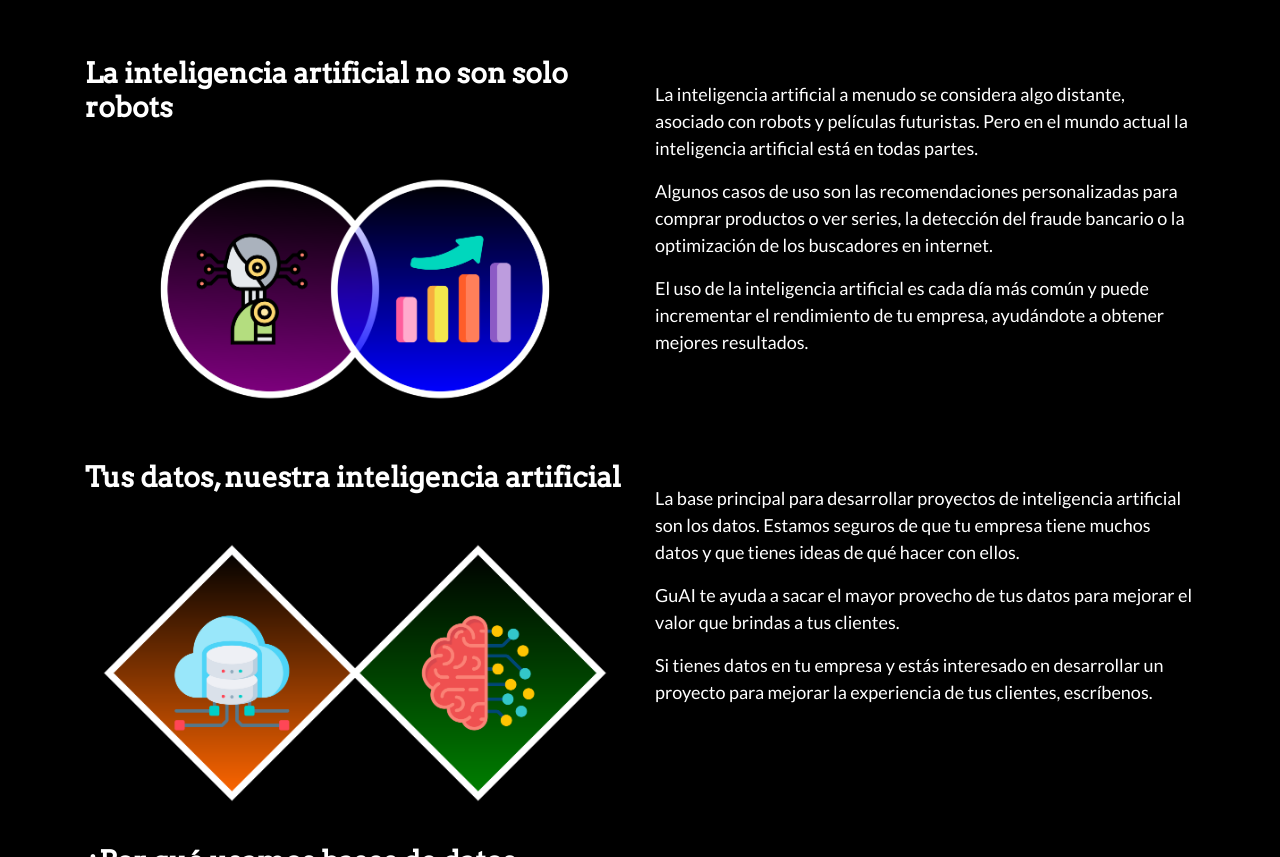
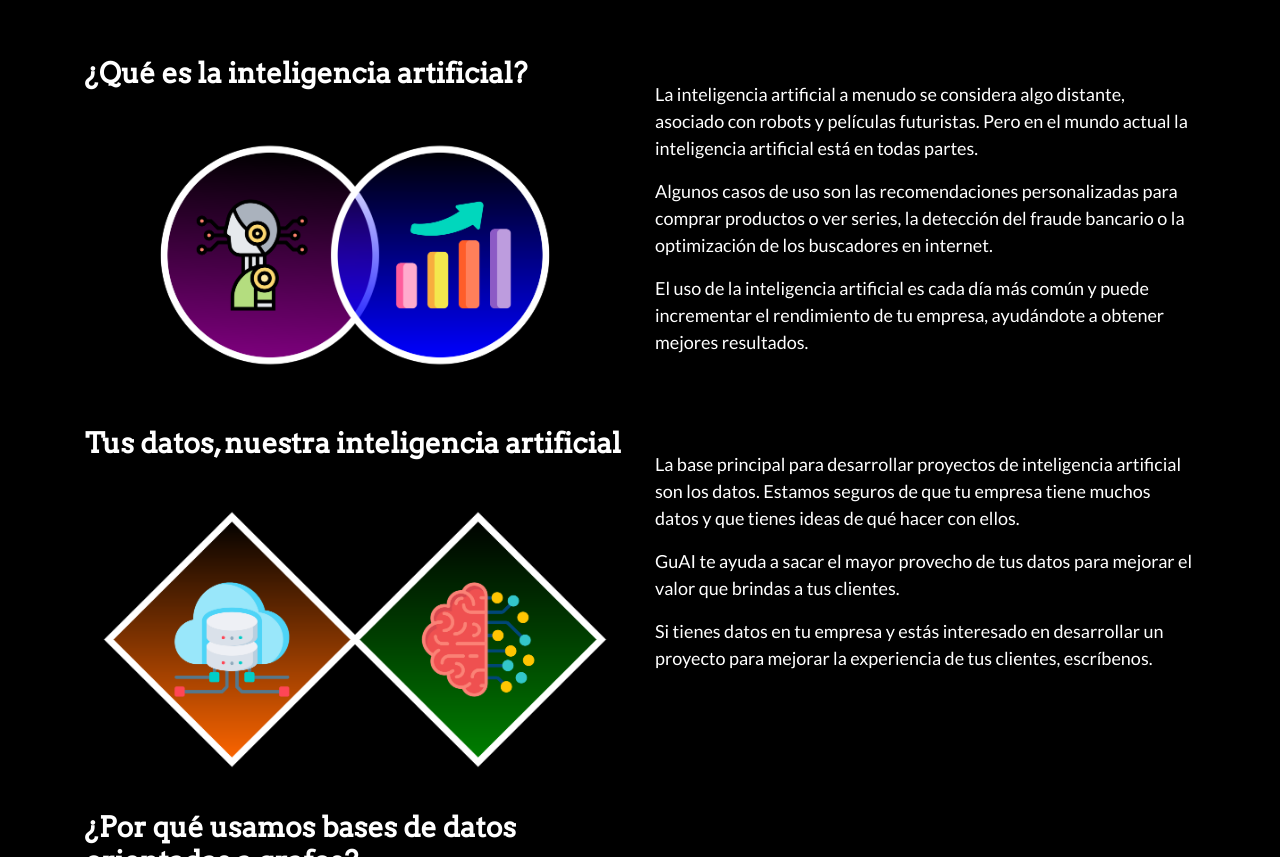
Before and after one commit to GuAI-Artificial-Intelligence/GuAI-Artificial-Intelligence.github.io, a plain HTML site: page index.html in a window 1280 px wide. Shown: the part 1816-2673 px from the top of the page. Drawn offline with nearby package versions, Linux system fonts and the light colour scheme; animation ran at ten frames a second.

Commit message:
cambio titulo que es la inteligencia artificial
pruebas seo

```diff
--- a/index.html
+++ b/index.html
@@ -227,7 +227,7 @@
             <div class="row ">
 
                 <div class="col-12 col-lg-6">
-                    <h3 style="color: white; font-weight:bold;">La inteligencia artificial no son solo robots</h3>
+                    <h3 style="color: white; font-weight:bold;">¿Qué es la inteligencia artificial?</h3>
                     <img src='images/ai.png' alt="Foto análisis de redes">
                 </div>
 
```
